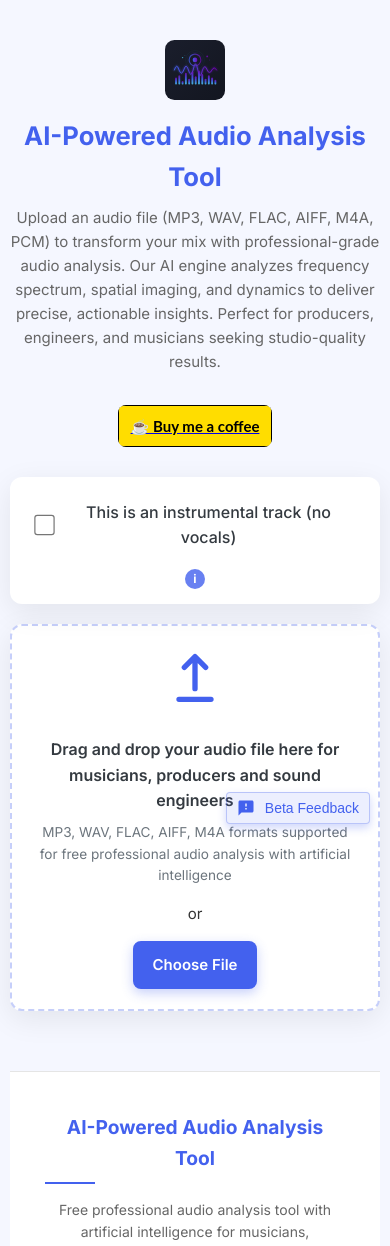
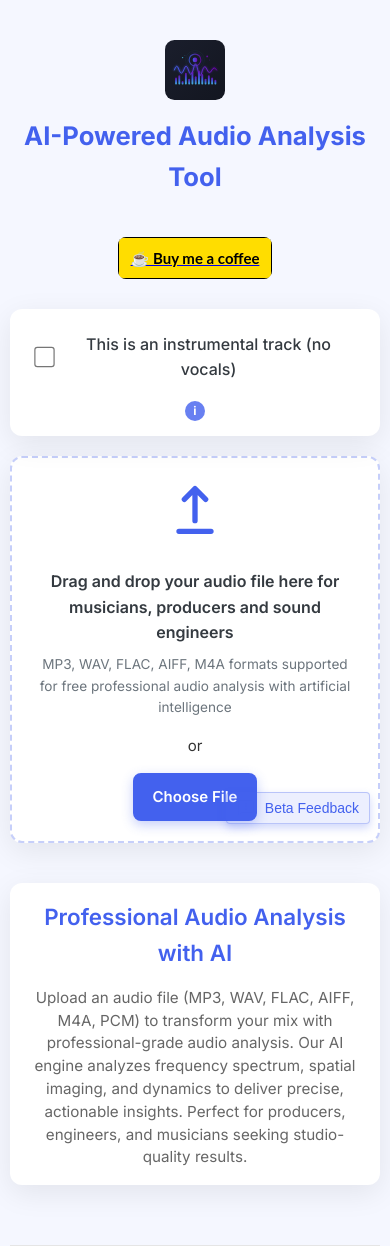
Before and after one commit to owgit/ai-music-mix-analyzer, a Flask app: page / in a window 390 px wide. Shown: the top 1246 px of the page. Run offline with Flask 3, Linux system fonts and the light colour scheme; some libraries are stand-ins or nearby versions.

Commit message:
feat: enhance modal and responsive design with modern UI elements
- Updated modal styles in `modal.css` to improve overlay and content appearance, including a new backdrop filter and transition effects for a smoother user experience.
- Added a close button with modern design and hover effects to enhance usability.
- Introduced new intro section styles in `responsive.css` and `styles.css` to provide a more engaging presentation of audio analysis features.
- Improved overall CSS organization and responsiveness, ensuring a modern look across different devices.
- These updates significantly enhance the user interface and experience, aligning with the goal of providing a visually appealing and functional audio analysis tool.

```diff
--- a/app/static/css/responsive.css
+++ b/app/static/css/responsive.css
@@ -23,6 +23,21 @@
 
     .app-title {
         text-align: center;
+    }
+
+    /* Intro Section */
+    .intro-section {
+        padding: 1rem;
+        margin-bottom: 1.5rem;
+    }
+
+    .intro-section h2 {
+        font-size: 1.4rem;
+    }
+
+    .intro-section p {
+        font-size: 0.95rem;
+        line-height: 1.5;
     }
 
     /* Upload Area */
--- a/app/static/css/styles.css
+++ b/app/static/css/styles.css
@@ -226,6 +226,49 @@ header p {
     }
 }
 
+/* Intro Section */
+.intro-section {
+    background-color: var(--card-bg);
+    border-radius: var(--border-radius);
+    padding: 2rem;
+    box-shadow: var(--box-shadow);
+    margin-bottom: 2.5rem;
+    text-align: center;
+}
+
+.intro-content {
+    max-width: 900px;
+    margin: 0 auto;
+}
+
+.intro-section h2 {
+    font-size: 1.8rem;
+    margin-bottom: 1rem;
+    color: var(--primary-color);
+    font-weight: 600;
+}
+
+.intro-section p {
+    color: var(--text-secondary);
+    line-height: 1.7;
+    font-size: 1.05rem;
+}
+
+@media (max-width: 768px) {
+    .intro-section {
+        padding: 1.5rem;
+        margin-bottom: 2rem;
+    }
+
+    .intro-section h2 {
+        font-size: 1.5rem;
+    }
+
+    .intro-section p {
+        font-size: 1rem;
+    }
+}
+
 /* Upload Section */
 .upload-section {
     margin-bottom: 40px;
--- a/app/templates/index.html
+++ b/app/templates/index.html
@@ -326,7 +326,6 @@
                 <img src="{{ url_for('static', filename='img/music-analyzer-icon.svg') }}" alt="Mix Analyzer Logo" class="app-logo" aria-hidden="true">
                 <div class="app-title">
                     <h1>  AI-Powered Audio Analysis Tool</h1>
-                    <p>Upload an audio file (MP3, WAV, FLAC, AIFF, M4A, PCM) to transform your mix with professional-grade audio analysis. Our AI engine analyzes frequency spectrum, spatial imaging, and dynamics to deliver precise, actionable insights. Perfect for producers, engineers, and musicians seeking studio-quality results.</p>
                 </div>
             </div>
             <div class="header-actions">
@@ -343,6 +342,8 @@
                 </a>
             </div>
         </header>
+
+
 
         <main>
             <section class="upload-section" aria-labelledby="upload-section-title">
@@ -772,6 +773,12 @@
                     </div>
                 </div>
             </section>
+            <section class="intro-section">
+                <div class="intro-content">
+                    <h2>Professional Audio Analysis with AI</h2>
+                    <p>Upload an audio file (MP3, WAV, FLAC, AIFF, M4A, PCM) to transform your mix with professional-grade audio analysis. Our AI engine analyzes frequency spectrum, spatial imaging, and dynamics to deliver precise, actionable insights. Perfect for producers, engineers, and musicians seeking studio-quality results.</p>
+                </div>
+            </section>
         </main>
 
         <footer class="site-footer">
```
Also changed, not shown: other parts of app/static/css/styles.css (+68 -1 lines), app/static/css/modal.css (+56 -32 lines).
